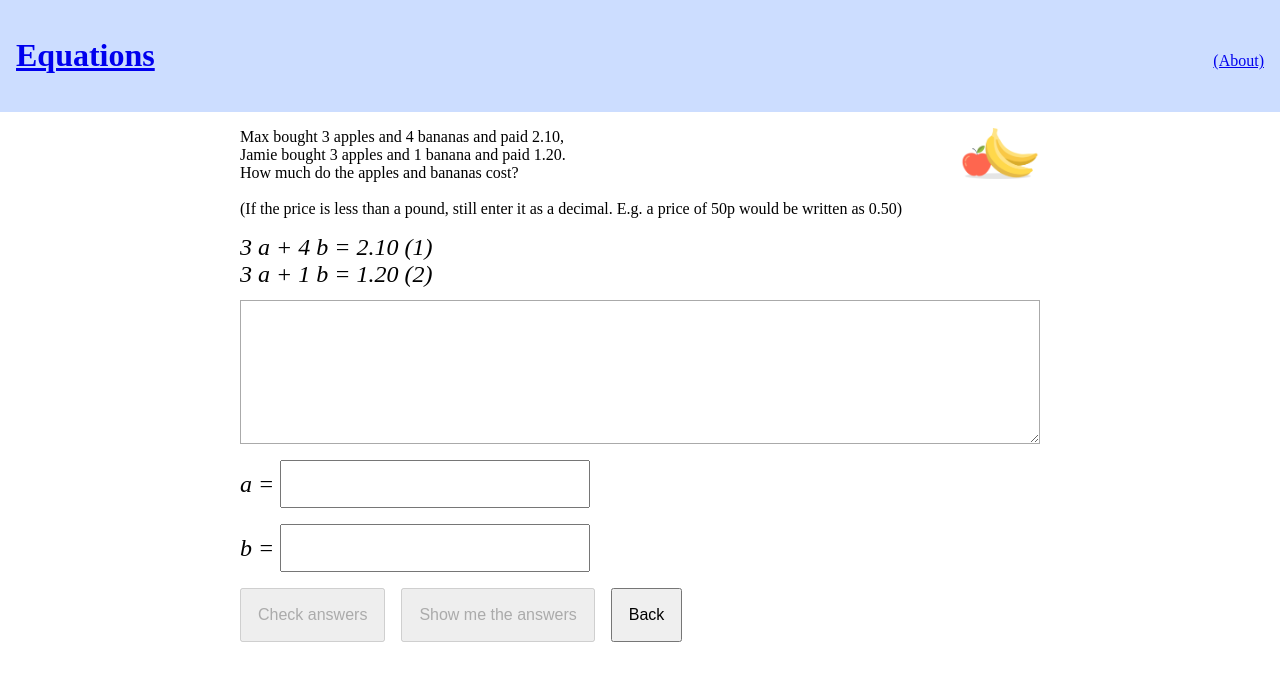
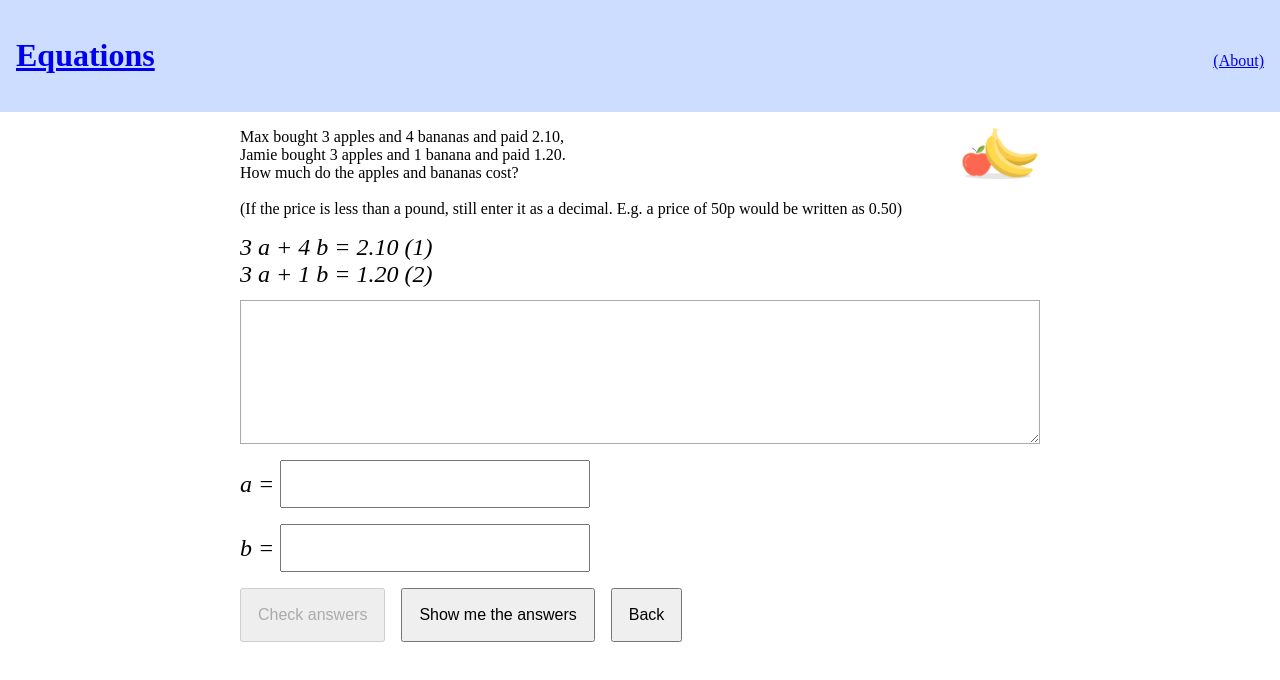
Before and after one commit to jacekkopecky/equations, a React (Vite) app: page /eq in a window 1280 px wide. Shown: the top 680 px of the page. Built offline with nearby package versions, Linux system fonts and the light colour scheme.

Commit message:
add "show me the answers" functionality

```diff
--- a/src/js/AppState.js
+++ b/src/js/AppState.js
@@ -21,6 +21,7 @@ export default class AppState {
     if (!assignment) {
       const rng = new Random(`${level}/${n}`);
       assignment = levels[level](rng);
+      assignment.created = Date.now();
       assignment.level = level;
       assignment.n = n;
     }
--- a/src/js/components/SolveAssignment.js
+++ b/src/js/components/SolveAssignment.js
@@ -35,6 +35,7 @@ export default function SolveAssignment(props) {
   ] = useLocalStorage(`currentEquation/${level}/${n}`, '');
 
   const [askedToCheckAnswers, setAskedToCheckAnswers] = useState(false);
+  const [askedToShowAnswers, setAskedToShowAnswers] = useState(false);
 
   if (assignment.level !== level) {
     return <Redirect to={`/eq/${assignment.level}/${n}`} />;
@@ -83,6 +84,11 @@ export default function SolveAssignment(props) {
             { correctness ? 'Correct' : 'Sorry, not right' }
           </div>
         ) }
+        { (finished && askedToShowAnswers) && (
+          <div className="correctness">
+            Next one may be easier
+          </div>
+        ) }
       </div>
 
       <button
@@ -92,7 +98,15 @@ export default function SolveAssignment(props) {
       >
         Check answers
       </button>
-      <button type="button" disabled>Show me the answers</button>
+
+      <button
+        type="button"
+        onClick={showAnswers}
+        disabled={finished}
+      >
+        Show me the answers
+      </button>
+
       { props.back && (
         <Link to={props.back}><button type="button">Back</button></Link>
       ) }
@@ -118,13 +132,24 @@ export default function SolveAssignment(props) {
       assignment.attemptText = attemptText;
       assignment.answeredCorrectly = true;
       assignment.done = true;
+      assignment.doneTime = Date.now();
       assignment.save();
-      setStoredAttemptText(null);
+      deleteStoredAttemptText();
       setAskedToCheckAnswers(true);
     } else {
       assignment.attemptCount = (assignment.attemptCount ?? 0) + 1;
       assignment.save();
     }
+  }
+
+  function showAnswers() {
+    assignment.attemptText = attemptText;
+    assignment.answeredCorrectly = false;
+    assignment.done = true;
+    assignment.doneTime = Date.now();
+    assignment.save();
+    deleteStoredAttemptText();
+    setAskedToShowAnswers(true);
   }
 
   function saveAttemptText(e) {
```
Also changed, not shown: 1 other file (tests, documents, lock files or other folders).
